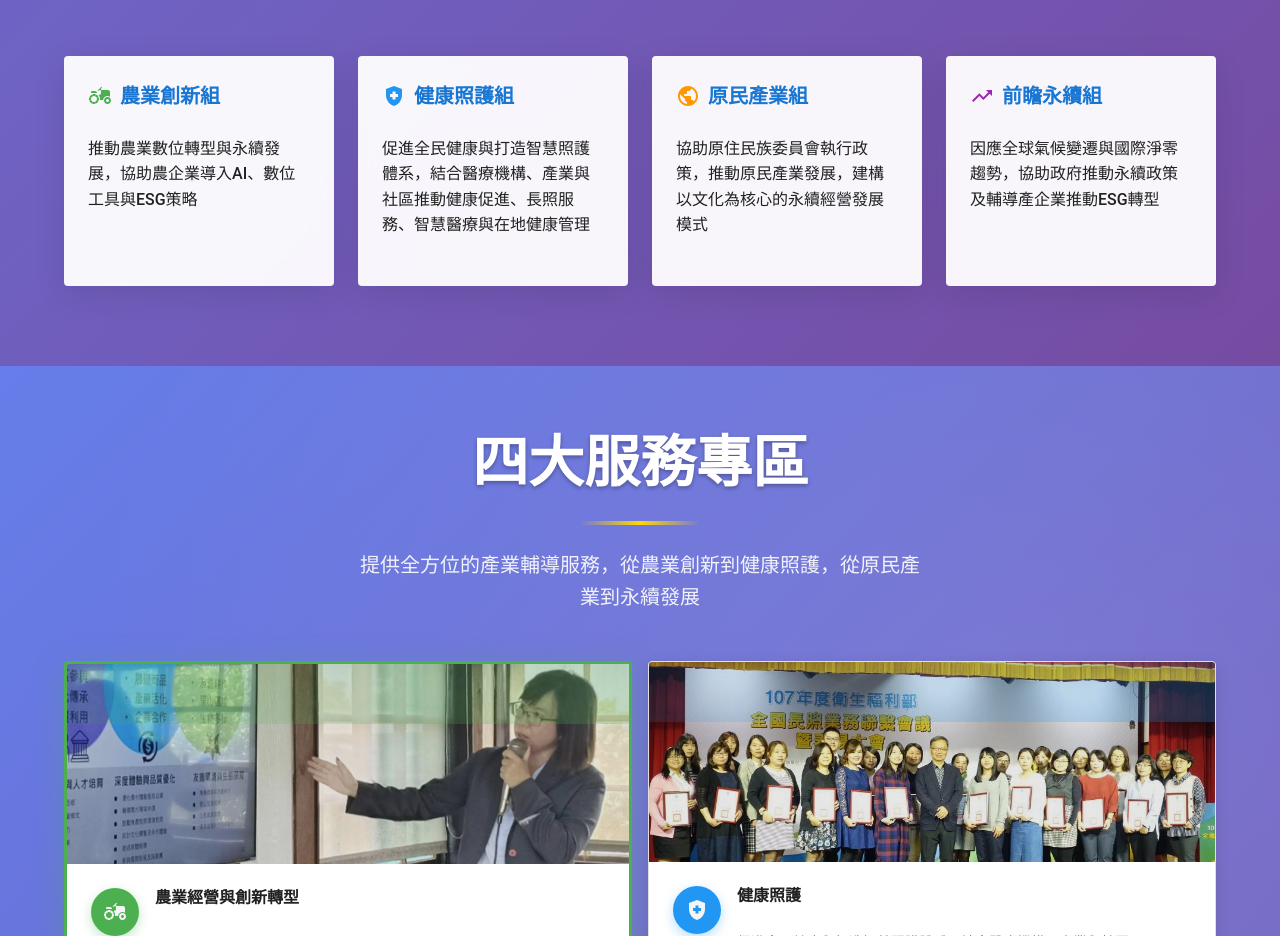
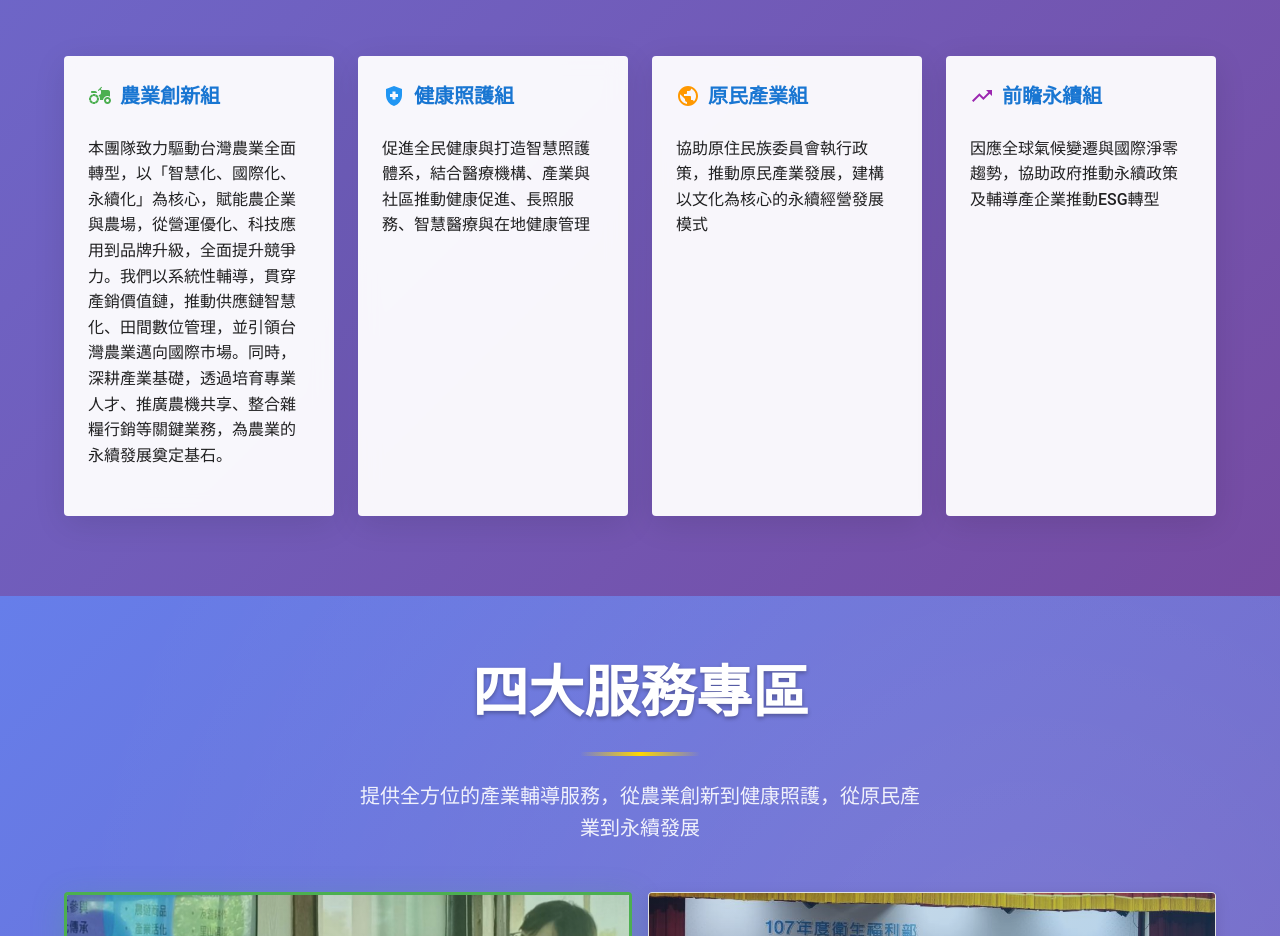
Before and after one commit to lpscsd1723-dot/csd-copt-proj, a React (Create React App) app: page / in a window 1280 px wide. Shown: the part 4500-5436 px from the top of the page. Built offline with nearby package versions, Linux system fonts and the light colour scheme.

Commit message:
Update Chinese localization in DepartmentIntro component and zh.json to enhance the summary for the Agricultural Innovation Group, emphasizing a comprehensive transformation in Taiwan's agriculture with a focus on smart, international, and sustainable practices.

```diff
--- a/src/components/DepartmentIntro.tsx
+++ b/src/components/DepartmentIntro.tsx
@@ -676,7 +676,7 @@ const DepartmentIntro: React.FC = () => {
                   {
                     title: t('homepage.department-structure.groups.0.title', '農業創新組'),
                     members: t('homepage.department-structure.groups.0.members', '啟昌、麗婉、士勳'),
-                    summary: t('homepage.department-structure.groups.0.summary', '推動農業數位轉型與永續發展，協助農企業導入AI、數位工具與ESG策略')
+                    summary: t('homepage.department-structure.groups.0.summary', '本團隊致力驅動台灣農業全面轉型，以「智慧化、國際化、永續化」為核心，賦能農企業與農場，從營運優化、科技應用到品牌升級，全面提升競爭力。我們以系統性輔導，貫穿產銷價值鏈，推動供應鏈智慧化、田間數位管理，並引領台灣農業邁向國際市場。同時，深耕產業基礎，透過培育專業人才、推廣農機共享、整合雜糧行銷等關鍵業務，為農業的永續發展奠定基石。')
                   },
                   {
                     title: t('homepage.department-structure.groups.1.title', '健康照護組'),
--- a/src/i18n/zh.json
+++ b/src/i18n/zh.json
@@ -189,7 +189,7 @@
         {
           "title": "農業創新組",
           "members": "啟昌、麗婉、士勳",
-          "summary": "推動農業數位轉型與永續發展，協助農企業導入AI、數位工具與ESG策略"
+          "summary": "本團隊致力驅動台灣農業全面轉型，以「智慧化、國際化、永續化」為核心，賦能農企業與農場，從營運優化、科技應用到品牌升級，全面提升競爭力。我們以系統性輔導，貫穿產銷價值鏈，推動供應鏈智慧化、田間數位管理，並引領台灣農業邁向國際市場。同時，深耕產業基礎，透過培育專業人才、推廣農機共享、整合雜糧行銷等關鍵業務，為農業的永續發展奠定基石。"
         },
         {
           "title": "健康照護組",
```
